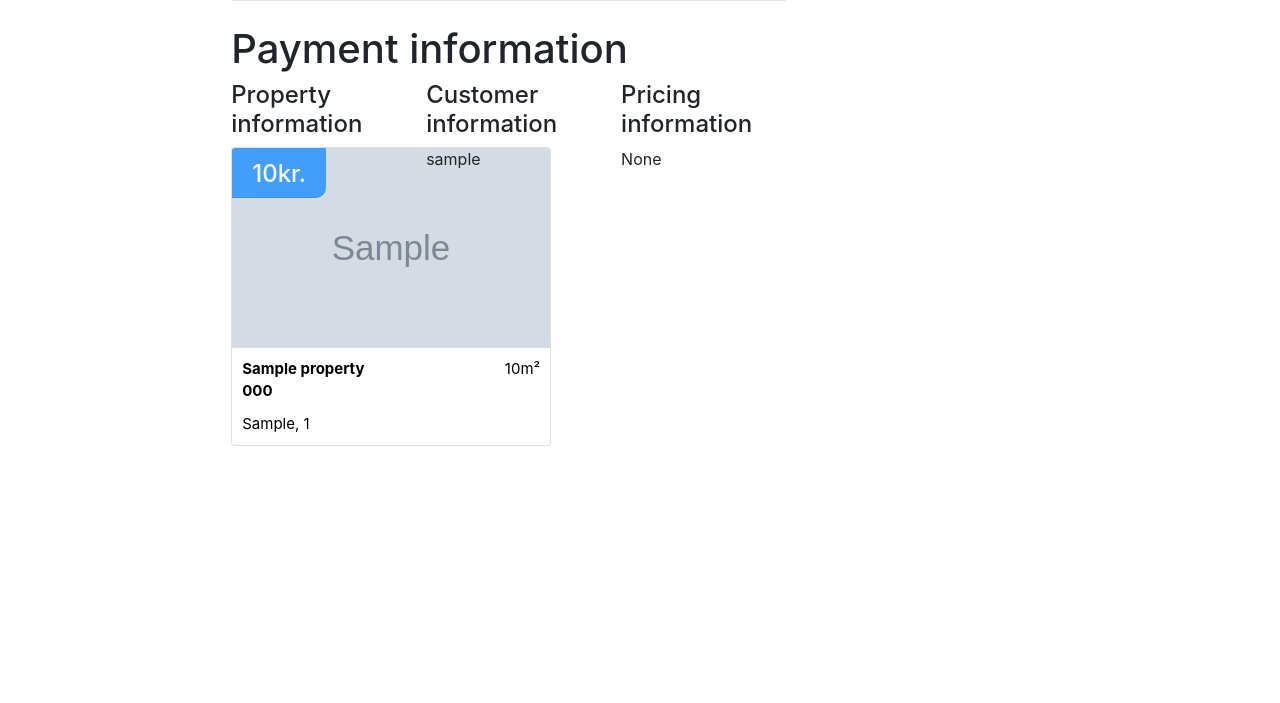
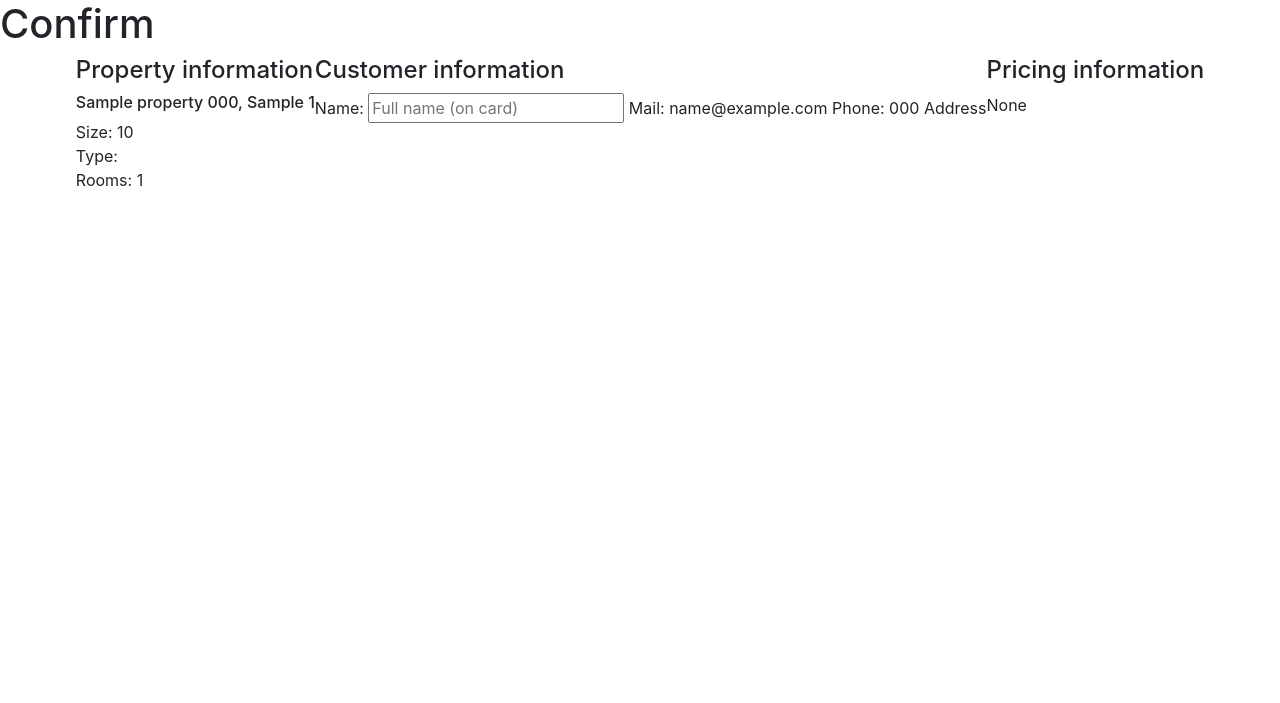
Before and after one commit to Runar16/Verklegt_2, a Django app: page /review_purchase in a window 1280 px wide. Shown: the part 55-758 px from the top of the page. Run offline with Django 3.2, Linux system fonts and the light colour scheme; a user stored in the database is signed in; tables that the repository leaves empty hold one stand-in row (values such as "Sample post"); grey boxes marked "Sample" are stand-in pictures; some libraries are stand-ins or nearby versions.

Commit message:
fixed bug

```diff
--- a/property/views.py
+++ b/property/views.py
@@ -7,7 +7,7 @@
 from django.db import IntegrityError
 from property.forms.contact_information_form import ContactInfoUser, ContactInfoProfile, PaymentInfo, CartForm
 from property.models import Property, PropertyZip, PropertyType
-from user.models import History, Cart
+from user.models import History, Cart, Profile
 
 
 def index(request):
@@ -89,11 +89,13 @@
 
 def review_purchase(request):
     pay_info = PaymentInfo(request.POST)
+    properties = Property.objects.filter(cart__user=request.user.id)
     return render(request, 'property/review_purchase.html',
                   {
                       "pay_info": pay_info,
-                      "properties": Property.objects.filter(cart__user=request.user.id),
-                      "user": request.user
+                      "properties": properties,
+                      "user": request.user,
+                      "profile": Profile.objects.get(user=request.user.id)
                   })
 
 
--- a/templates/property/review_purchase.html
+++ b/templates/property/review_purchase.html
@@ -1,28 +1,27 @@
 {% extends 'base.html' %}
 
 {% block content %}
-    <div class="container" style="display: flex; flex-direction: row">
-        <div class="row justify-content-center">
-            <div class="col-8">
-                <hr class="mt-0 mb-4">
-                <h1>Payment information</h1>
-                <div class="row">
-                    <div class="col-4" name="card_number">
+    <h1>Confirm</h1>
+    <div style="display: flex; justify-content: center;">
+        <div>
             <h4>Property information</h4>
             {% for property in properties.all %}
-                            {% include 'property/single_property.html' with property=property %}
+                        <h6>{{ property.street_name }} {{ property.street_number }}, {{ property.zip.get_city }} {{ property.zip.get_zip }}</h6>
+                                Size: {{ property.size }}<br>
+                                Type: {{ property.type.get_type }}<br>
+                                Rooms: {{ property.rooms }}
             {% endfor %}
         </div>
-                    <div class="col-4">
+        <div>
             <h4>Customer information</h4>
-                        {{ user.username }}
+            Name: {{ pay_info.full_name }}
+            Mail: {{ user.email }}
+            Phone: {{ profile.phone_number }}
+            Address
         </div>
-                    <div class="col-4">
+        <div>
             <h4>Pricing information</h4>
             {{ pay_info.card_number.value }}
         </div>
     </div>
-            </div>
-        </div>
-    </div>
 {% endblock %}
--- a/templates/user/profile.html
+++ b/templates/user/profile.html
@@ -4,7 +4,7 @@
     <div class="container">
         <div class="row">
                 <!--Image-->
-                <img id="realtor_photo" src={{user.profile_picture}}, alt="Profile picture">
+                <img id="realtor_photo" src='{{user.profile_picture}}' alt="Profile picture">
                 <!--ATH CLASS-->
 
                 <div id="realtor_info">
--- a/user/views.py
+++ b/user/views.py
@@ -74,6 +74,5 @@
         'password_form': password_form
     })
 
-
 def profile(request):
     return render(request, 'user/profile.html')
```
Lines whose indentation alone changed are shown as unchanged.
